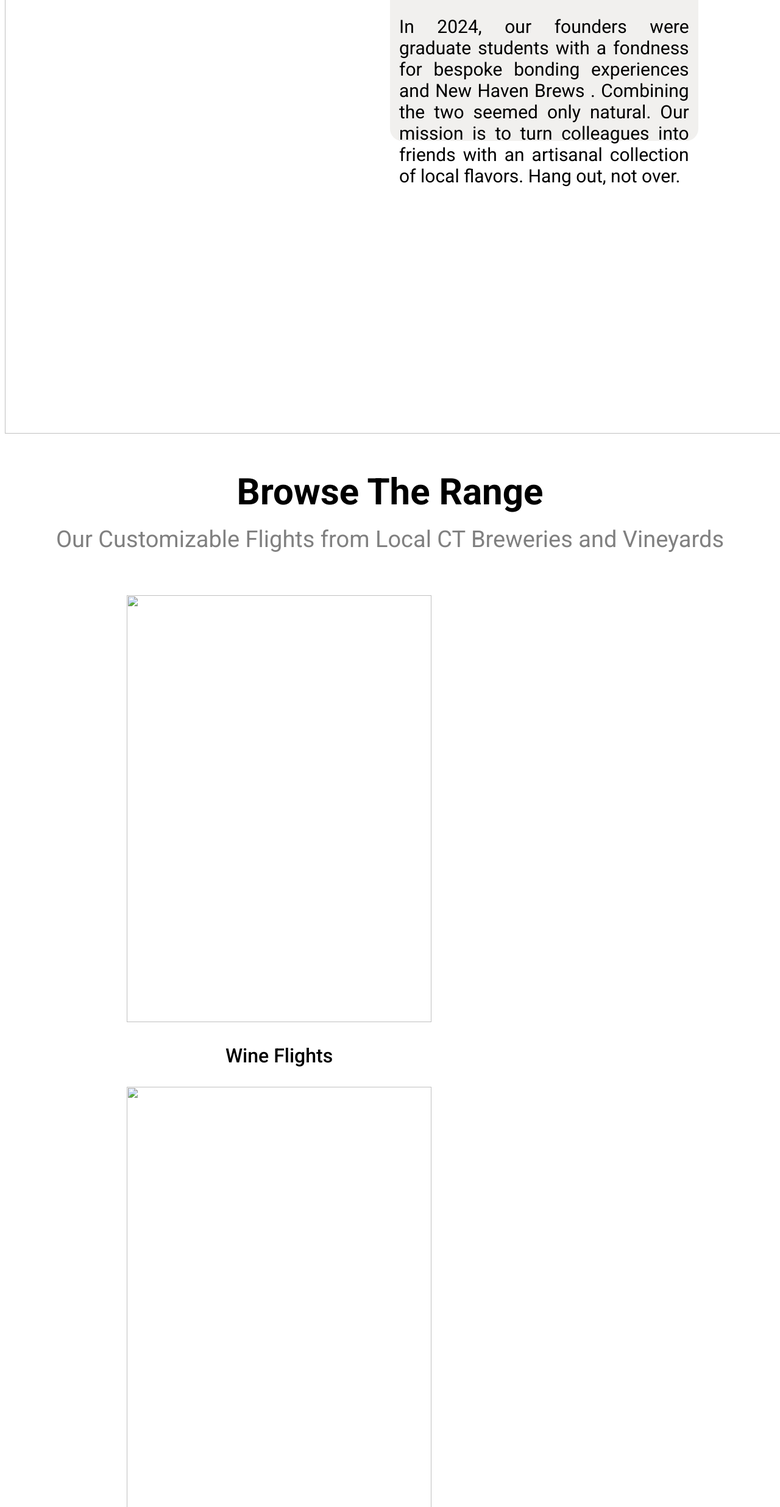
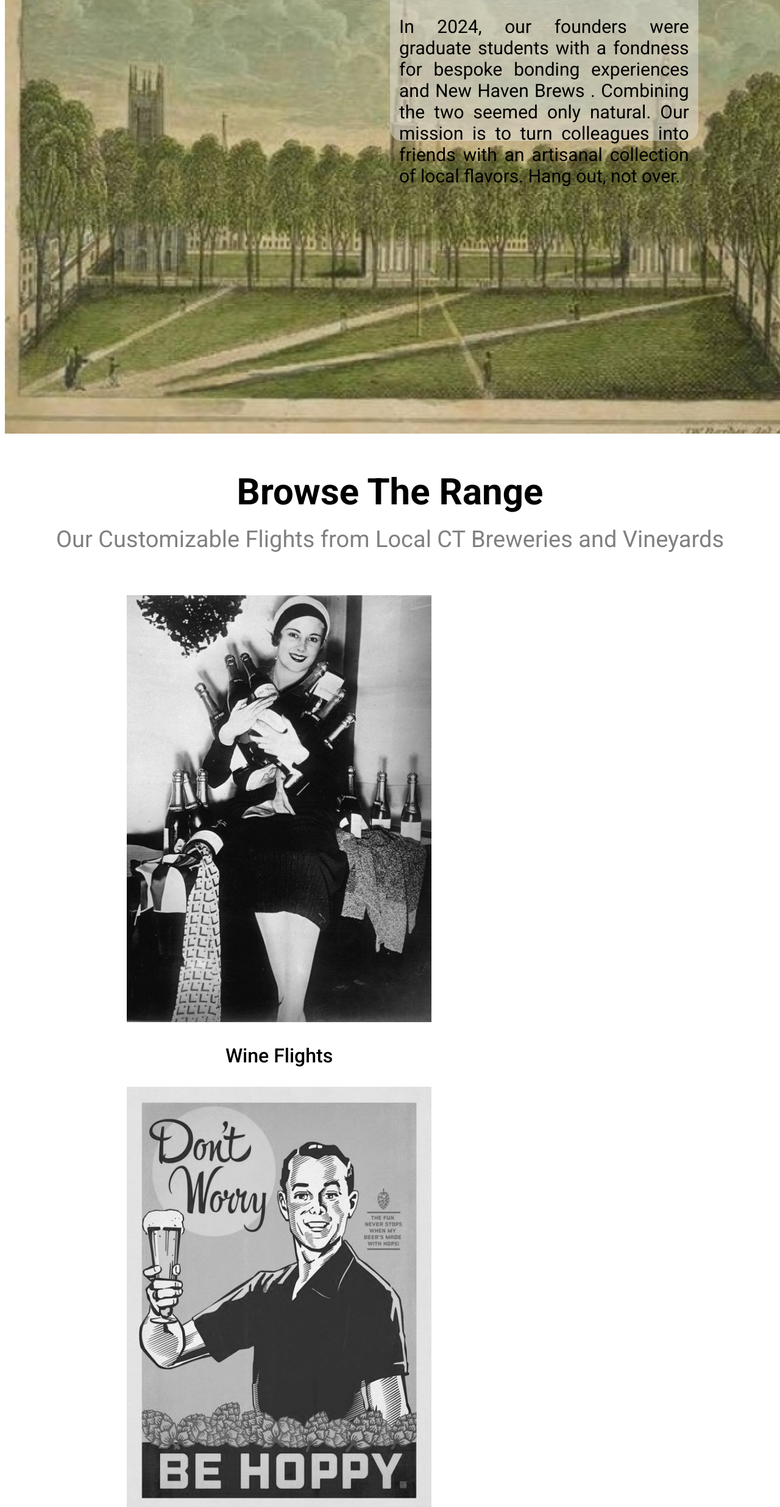
Before and after one commit to ziyadsyed/CorkandCraft, a plain HTML site: page index.html in a window 1280 px wide. Shown: the part 329-2800 px from the top of the page at 61% size. Drawn offline with Linux system fonts and the light colour scheme; files whose address does not match are found by name.

Commit message:
Update index.html

```diff
--- a/index.html
+++ b/index.html
@@ -28,7 +28,7 @@
 
 
 <div class="landing">
-<img class="landing-img" src="images/newhavengreen.jpeg" alt="">
+<img class="landing-img" src="newhavengreen.jpeg" alt="">
 <div class="landing-bg">
         <div class="landing-text">
             <h2>About us</h2>
@@ -46,15 +46,15 @@
 </div>
 <div class="img-block">
     <div class="image-caption">
-    <img class="range-list" src="images/woman&bottles.jpeg" alt="">
+    <img class="range-list" src="woman&bottles.jpeg" alt="">
     <p>Wine Flights</p>
     </div>
     <div class="image-caption">
-    <img class='range-list' src="images/dontworrybehoppy.jpeg" alt="">
+    <img class='range-list' src="dontworrybehoppy.jpeg" alt="">
     <p>Beer Flights</p>
 </div>
 <div class="image-caption">
-    <img class="range-list" src="images/noboozesoldhere.jpg" alt="">
+    <img class="range-list" src="noboozesoldhere.jpg" alt="">
     <p>Non-Alcoholic Options</p>
 </div>
 </div>
```
